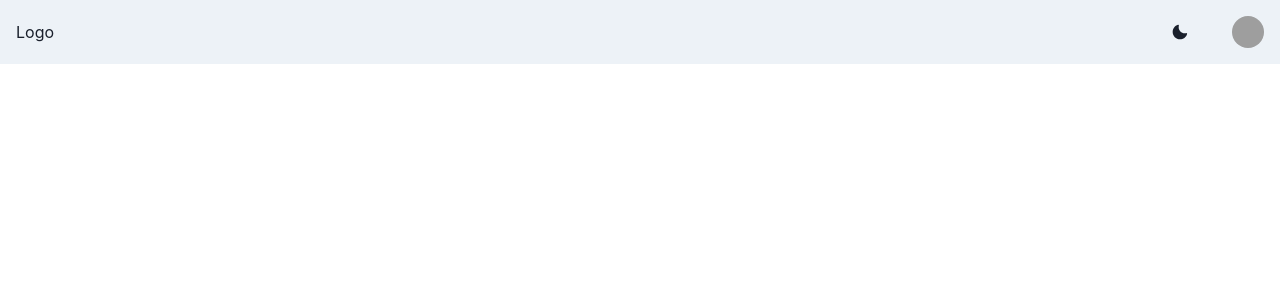
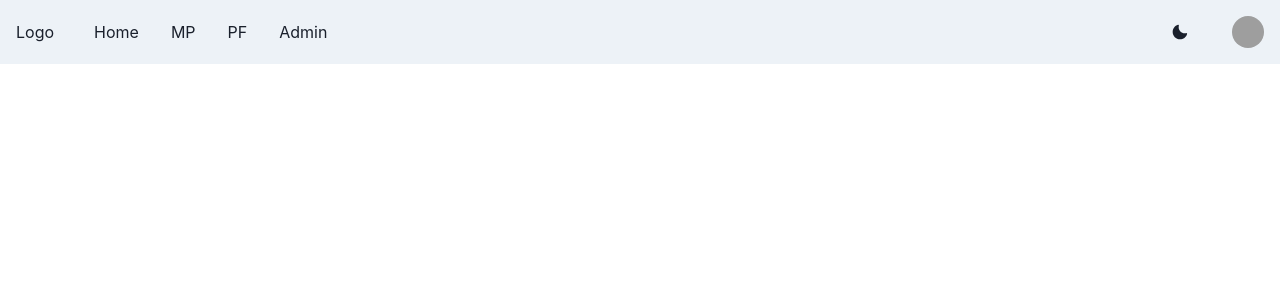
Before and after one commit to fcantarani/Oracao-App, a React (Vite) app: page / in a window 1280 px wide. Shown: the top 300 px of the page. Built offline with nearby package versions, Linux system fonts and the light colour scheme; grey boxes are pictures that could not be loaded.

Commit message:
Funcionalidades da NavBar e responsividade do header

```diff
--- a/src/components/Header/index.tsx
+++ b/src/components/Header/index.tsx
@@ -12,40 +12,61 @@
     Stack,
     useColorMode,
     Center,
+    HStack,
+    IconButton,
+    useDisclosure,
 } from '@chakra-ui/react'
-import { MoonIcon, SunIcon } from '@chakra-ui/icons'
+import { CloseIcon, HamburgerIcon, MoonIcon, SunIcon } from '@chakra-ui/icons'
 
-//interface Props {
-//    children: React.ReactNode
-//}
+interface Props {
+    children: React.ReactNode
+}
 
-// const NavLink = (props: Props) => {
-//     const { children } = props
+const NavLink = (props: Props) => {
+    const { children } = props
 
-//     return (
-//         <Box
-//             as="a"
-//             px={2}
-//             py={1}
-//             rounded={'md'}
-//             _hover={{
-//                 textDecoration: 'none',
-//                 bg: useColorModeValue('gray.200', 'gray.700'),
-//             }}
-//             href={'#'}>
-//             {children}
-//         </Box>
-//     )
-// }
+    return (
+        <Box
+            as="a"
+            px={2}
+            py={1}
+            rounded={'md'}
+            _hover={{
+                textDecoration: 'none',
+                bg: useColorModeValue('gray.200', 'gray.700'),
+            }}
+            href={'#'}>
+            {children}
+        </Box>
+    )
+}
+
 
 export default function Header() {
+    const { isOpen, onOpen, onClose } = useDisclosure()
     const { colorMode, toggleColorMode } = useColorMode()
 
     return (
         <>
             <Box bg={useColorModeValue('gray.100', 'gray.900')} px={4}>
                 <Flex h={16} alignItems={'center'} justifyContent={'space-between'}>
-                    <Box>Logo</Box>
+                    <IconButton
+                        size={'md'}
+                        icon={isOpen ? <CloseIcon /> : <HamburgerIcon />}
+                        aria-label={'Open Menu'}
+                        display={{ md: 'none' }}
+                        onClick={isOpen ? onClose : onOpen}
+                    />
+                    <HStack spacing={8} alignItems={'center'}>
+                        <Box>Logo</Box>
+
+                        <HStack as={'nav'} spacing={4} display={{ base: 'none', md: 'flex' }}>
+                            <NavLink key={'home'}>Home</NavLink>
+                            <NavLink key={'Mp'}>MP</NavLink>
+                            <NavLink key={'Pf'}>PF</NavLink>
+                            <NavLink key={'Ad'}>Admin</NavLink>
+                        </HStack>
+                    </HStack>
 
                     <Flex alignItems={'center'}>
                         <Stack direction={'row'} spacing={7}>
@@ -87,6 +108,16 @@
                         </Stack>
                     </Flex>
                 </Flex>
+                {isOpen ? (
+                    <Box pb={4} display={{ md: 'none' }}>
+                        <Stack as={'nav'} spacing={4}>
+                            <NavLink key={'home'}>Home</NavLink>
+                            <NavLink key={'Mp'}>MP</NavLink>
+                            <NavLink key={'Pf'}>PF</NavLink>
+                            <NavLink key={'Ad'}>Admin</NavLink>
+                        </Stack>
+                    </Box>
+                ) : null}
             </Box>
         </>
     )
--- a/src/routes/index.tsx
+++ b/src/routes/index.tsx
@@ -23,7 +23,7 @@
                     { path: "/admin/type", element: <Type /> },
                     { path: "/admin/user", element: <User /> },
 
-                ]
+                ],
         }
     ]
 )
```
Also changed, not shown: src/pages/Login/index.tsx (added, +67 -0 lines).
